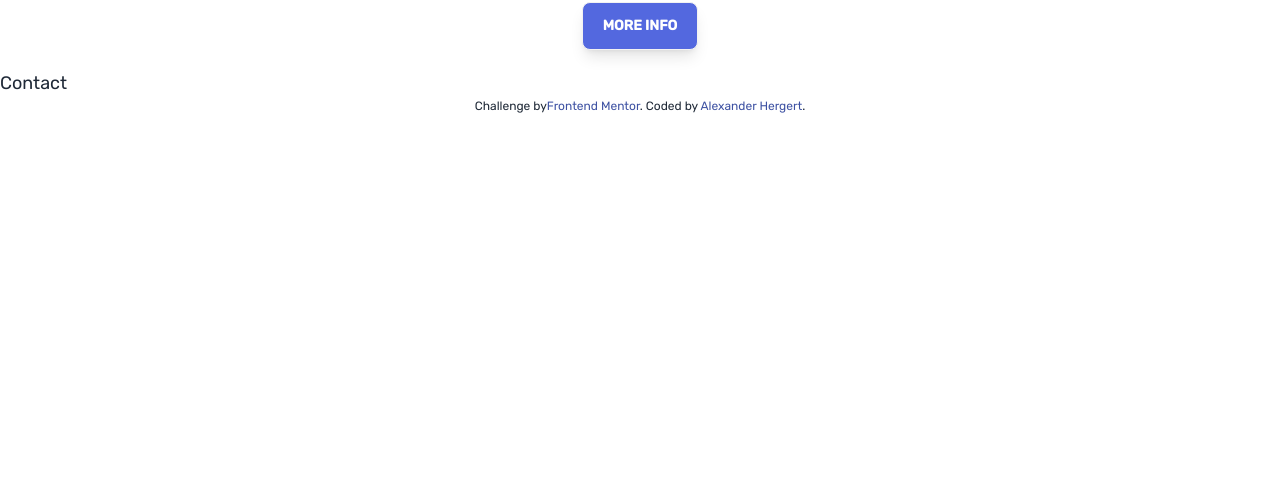
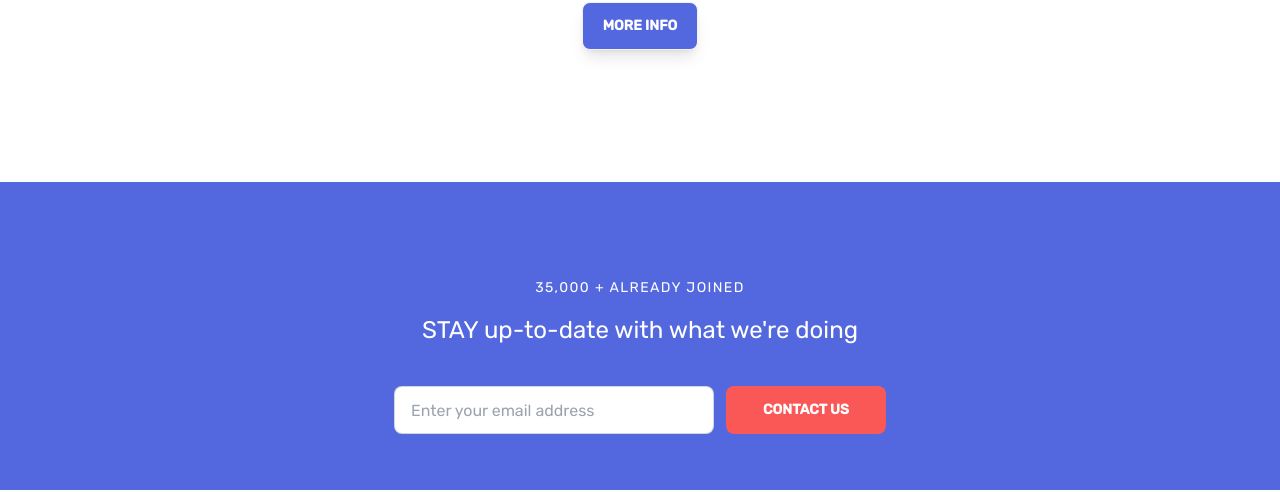
Before and after one commit to alexander-hergert/bookmark-landing-page, a React (Vite) app: page / in a window 1280 px wide. Shown: the part 2422-2914 px from the top of the page. Before the commit the page ends 2537 px from the top, so only its background shows below. Built offline with nearby package versions, Linux system fonts and the light colour scheme.

Commit message:
Add Contact styles.

```diff
--- a/src/components/Contact.jsx
+++ b/src/components/Contact.jsx
@@ -1,7 +1,34 @@
 import React from "react";
 
 const Contact = () => {
-  return <div>Contact</div>;
+  return (
+    <section className="bg-primary-soft-blue py-14">
+      <div className="px-20">
+        <article className="text-center text-white py-10 w-full">
+          <p className="text-sm mb-4 tracking-widest">
+            35,000 + ALREADY JOINED
+          </p>
+          <h2 className="md:text-2xl">STAY up-to-date with what we're doing</h2>
+        </article>
+        <form
+          className="  flex flex-col md:flex-row md:gap-3 justify-center items-center w-full"
+          action=""
+        >
+          <input
+            type="text"
+            placeholder="Enter your email address"
+            className="input input-bordered mb-4 md:m-0 w-full large"
+          />
+          <button
+            className="btn border-none w-full small bg-primary-soft-red text-white"
+            href=""
+          >
+            Contact Us
+          </button>
+        </form>
+      </div>
+    </section>
+  );
 };
 
 export default Contact;
--- a/src/components/FAQ.jsx
+++ b/src/components/FAQ.jsx
@@ -2,7 +2,7 @@ import React from "react";
 
 const FAQ = () => {
   return (
-    <section>
+    <section className="mb-28">
       <article className="p-5">
         <h2 className="text-center font-bold text-xl">
           Frequently Asked Questions
--- a/src/styles/index.css
+++ b/src/styles/index.css
@@ -43,6 +43,16 @@
   border-bottom-right-radius: 6rem;
 }
 
+@media screen and (min-width: 768px) {
+  .small {
+    max-width: 10rem;
+  }
+
+  .large {
+    max-width: 20rem;
+  }
+}
+
 * {
   box-sizing: border-box;
 }
--- a/tailwind.config.js
+++ b/tailwind.config.js
@@ -4,6 +4,7 @@ export default {
   theme: {
     extend: {
       width: {
+        small: "10rem",
         large: "30rem",
         "very-large": "40rem",
       },
```
Also changed, not shown: 1 other file (tests, documents, lock files or other folders).
